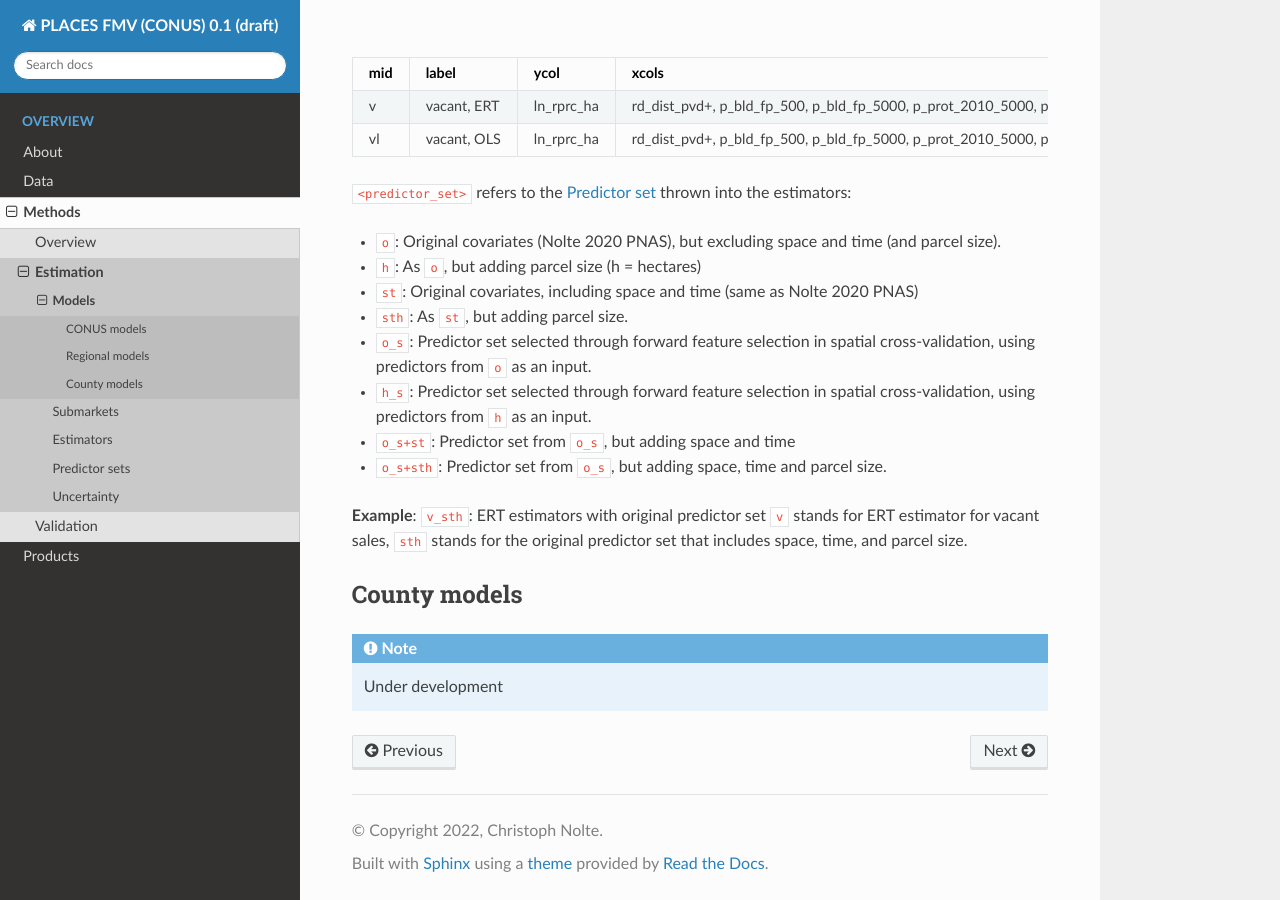
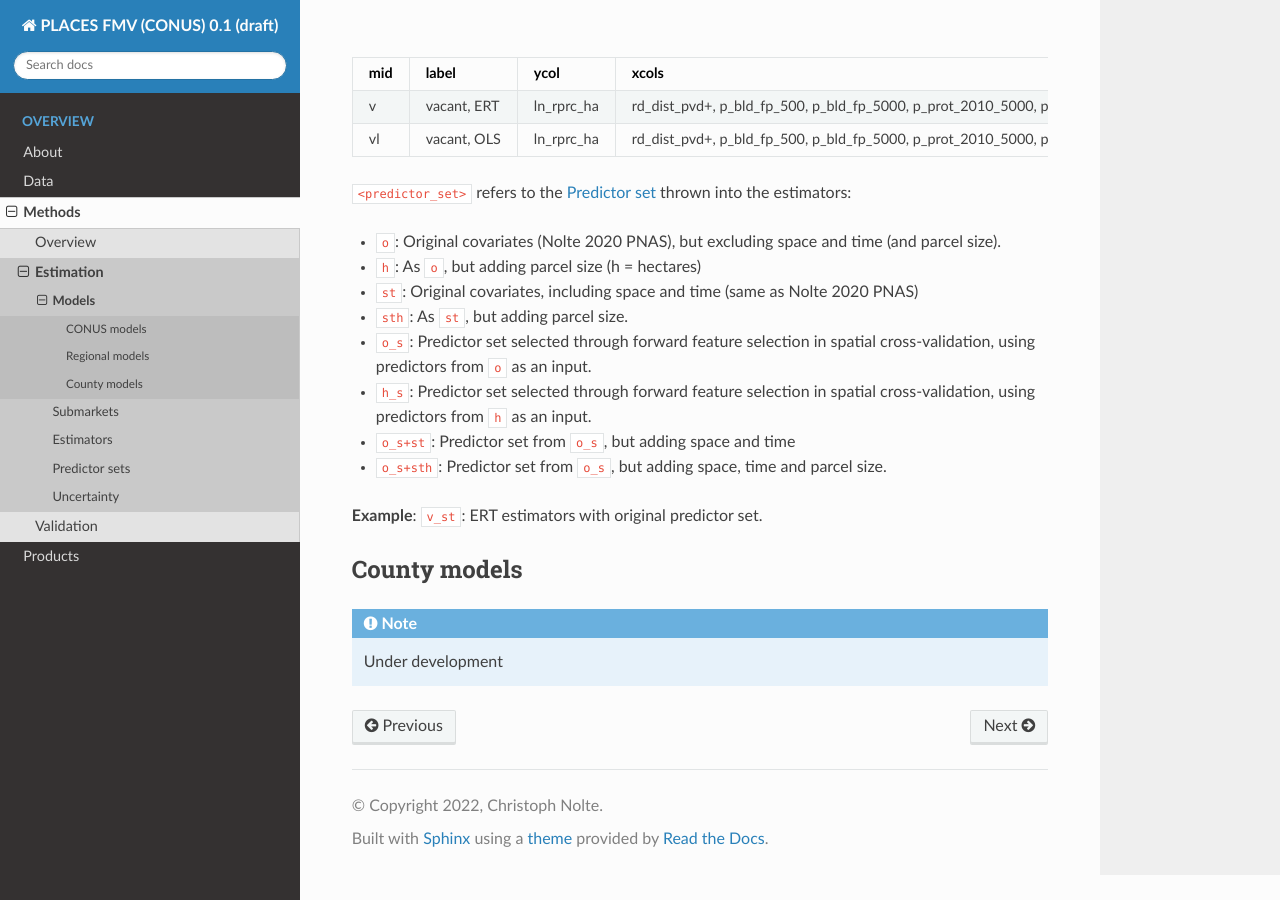
Before and after one commit to chrnolte/places-conus, a Sphinx documentation site: the page built from docs/methods/estimation/models.rst, in a window 1280 px wide and 900 px high, scrolled down 1303 px. Built offline with Sphinx 7.4.7 and the Read the Docs theme 2.0.0, drawn with Linux system fonts in a browser that asks for light colours.

```diff
--- a/docs/methods/estimation/models.rst
+++ b/docs/methods/estimation/models.rst
@@ -53,7 +53,8 @@
 * ``o_s+st``: Predictor set from ``o_s``, but adding space and time
 * ``o_s+sth``: Predictor set from ``o_s``, but adding space, time and parcel size.
 
-**Example**: ``v_sth``: ERT estimators with original predictor set ``v`` stands for ERT estimator for vacant sales, ``sth`` stands for the original predictor set that includes space, time, and parcel size.
+**Example**: ``v_st``: ERT estimators with original predictor set.
+
 
 *************
 County models
```
